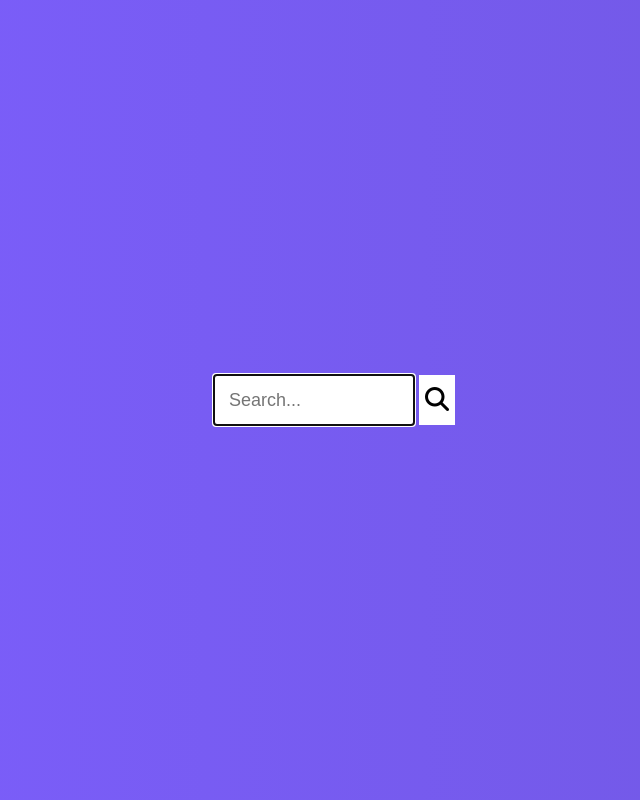
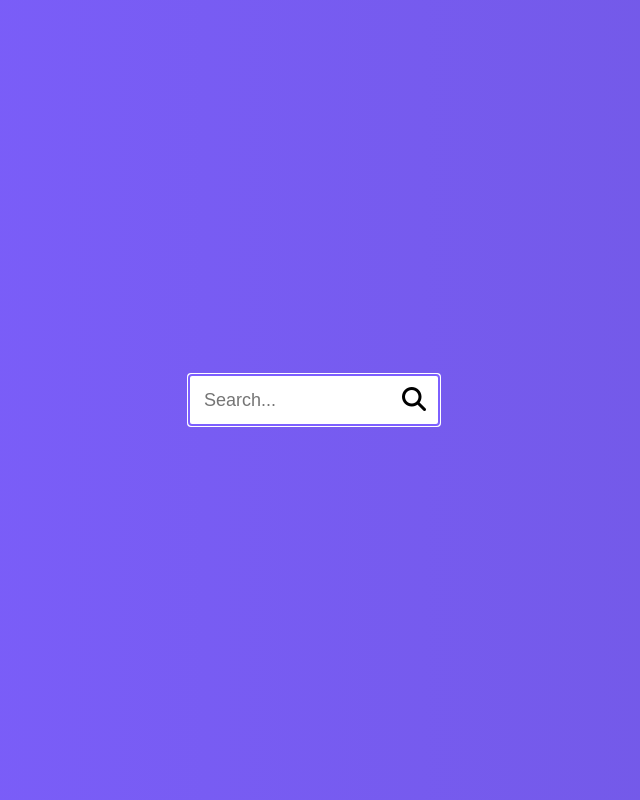
Before and after one commit to patryk-pi/Basic_JS_Projects, a plain HTML site: page 07_Hidden_Search_Widget/index.html in a window 1280 px wide. Both pictures are taken after a click on the button 640 px from the left and 400 px from the top of the page. Shown: the whole page, without its empty margins (326-966 px from the left). Drawn offline with Linux system fonts and the light colour scheme.

Commit message:
accesibility changes in hidden search widget

```diff
--- a/07_Hidden_Search_Widget/style.css
+++ b/07_Hidden_Search_Widget/style.css
@@ -14,11 +14,14 @@ body {
     display: flex;
     justify-content: center;
     align-items: center;
+    outline-color: #7d5fff;
 }
 
 .search {
     position: relative;
     height: 50px;
+    outline-color: #7d5fff;
+
 }
 
 .search .input {
@@ -28,8 +31,9 @@ body {
     padding: 15px;
     height: 50px;
     width: 50px;
+    outline-color: #7d5fff;
+    transition: width .3s ease;
 
-    transition: width .3s ease;
 }
 
 .btn {
@@ -38,16 +42,18 @@ body {
     cursor: pointer;
     font-size: 24px;
     position: absolute;
-    top: 0;
+    top: 2px;
     left: 7px;
-    height: 50px;
+    height: 45px;
     transition: transform .3s ease;
+    outline-color: #7d5fff;
 }
 
 .search.active .input {
-    width: 200px;
+    width: 250px;
 }
 
 .search.active .btn {
-    transform: translateX(198px);
+    transform: translateX(200px);
+
 }
```
